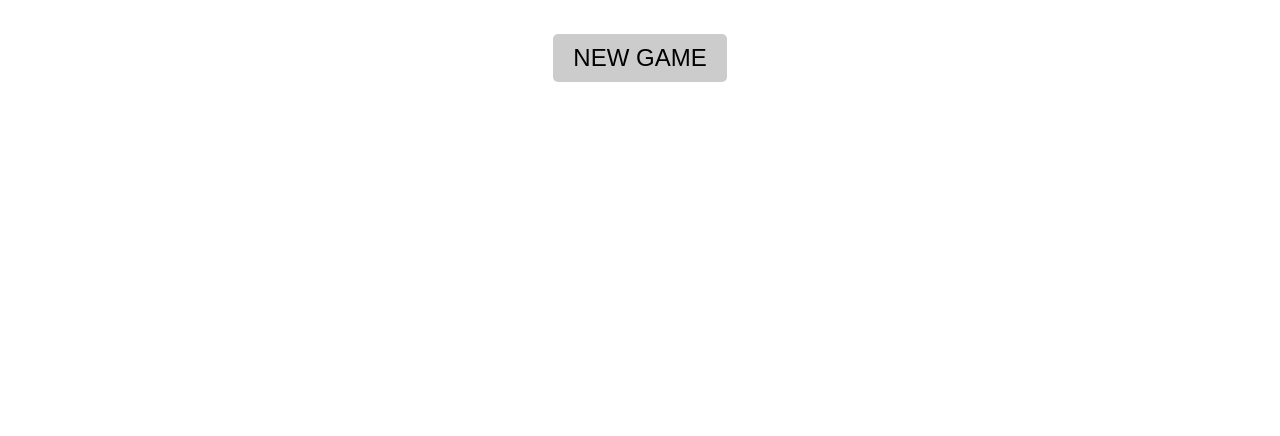
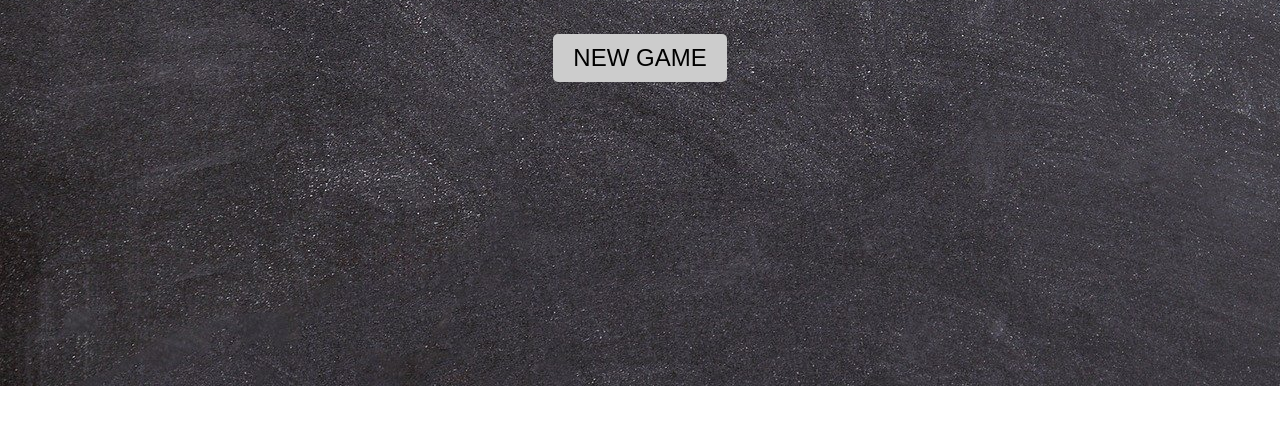
Before and after one commit to maciejewskakatarzyna/Tic-Tac-Toe, a plain HTML site: page index.html in a window 1280 px wide. Shown: the part 414-850 px from the top of the page. Drawn offline with Linux system fonts and the light colour scheme; the site is published under a folder, as on GitHub Pages, so addresses that start at the root find nothing.

Commit message:
add img folder and example screenshot file

```diff
--- a/style.css
+++ b/style.css
@@ -16,7 +16,7 @@ body {
 .wrapper {
   width: 100vw;
   height: 100vh;
-  background: url(/blackboard.jpg);
+  background: url(img/blackboard.jpg);
   display: grid;
   place-items: center;
 }
```
Also changed, not shown: img/blackboard.jpg (renamed from blackboard.jpg), img/screenshot.png (added).
